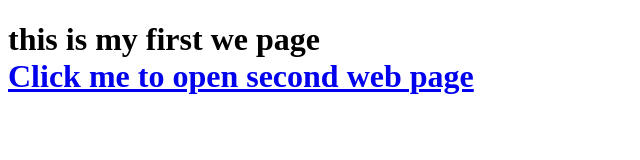
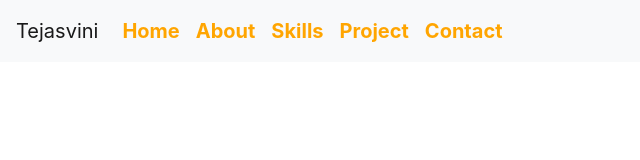
Before and after one commit to chavantejasvini/Portfolio_tej, a plain HTML site: page index.html in a window 1280 px wide. Shown: the whole page, without its empty margins (0-640 px from the left). Drawn offline with nearby package versions, Linux system fonts and the light colour scheme.

Commit message:
changes
changes

```diff
--- /dev/null
+++ b/index.css
@@ -0,0 +1,20 @@
+{
+	box-sizing: border-box;
+	margin: opx;
+	font-family: sans-serif;
+}
+
+.navmenu
+{
+	font-size: 20px;
+	color: orange;
+	font-weight: bolder;
+
+}
+.logo
+{
+	font-size: 25px;
+	font-family: Elephant;
+	font-variant: small-caps;
+	color: darkblue;
+}
--- a/index.html
+++ b/index.html
@@ -3,13 +3,55 @@
 <head>
 	<meta charset="utf-8">
 	<meta name="viewport" content="width=device-width, initial-scale=1">
+	<link rel="stylesheet" href="https://cdn.jsdelivr.net/npm/bootstrap@4.6.2/dist/css/bootstrap.min.css" integrity="sha384-xOolHFLEh07PJGoPkLv1IbcEPTNtaed2xpHsD9ESMhqIYd0nLMwNLD69Npy4HI+N" crossorigin="anonymous">
+	<script src="https://cdn.jsdelivr.net/npm/jquery@3.5.1/dist/jquery.slim.min.js" integrity="sha384-DfXdz2htPH0lsSSs5nCTpuj/zy4C+OGpamoFVy38MVBnE+IbbVYUew+OrCXaRkfj" crossorigin="anonymous"></script>
+	<script src="https://cdn.jsdelivr.net/npm/bootstrap@4.6.2/dist/js/bootstrap.bundle.min.js" integrity="sha384-Fy6S3B9q64WdZWQUiU+q4/2Lc9npb8tCaSX9FK7E8HnRr0Jz8D6OP9dO5Vg3Q9ct" crossorigin="anonymous"></script>
 	<title>portfolio</title>
+
+	<link rel="stylesheet" type="text/css" href="index.css">
+
+
+
+
+
 </head>
 <body>
-<h1>
-	this is my first we page
-	<a href="second.html">    <br>   Click me to open second web page</a>
-</h1>
+	<div class="mdiv">
+		<div class="navigation_bar">
+			<nav class="navbar navbar-expand-lg navbar-light bg-light">
+  <a class="navbar-brand" href="#">Tejasvini</a>
+  <button class="navbar-toggler" type="button" data-toggle="collapse" data-target="#navbarSupportedContent" aria-controls="navbarSupportedContent" aria-expanded="false" aria-label="Toggle navigation">
+    <span class="navbar-toggler-icon"></span>
+  </button>
+
+  <div class="collapse navbar-collapse" id="navbarSupportedContent">
+    <ul class="navbar-nav ml -auto">
+      <li class="nav-item active">
+        <a class="nav-link" href="#"><span class="navmenu">Home</span> <span class="sr-only">(current)</span></a>
+      </li>
+      <li class="nav-item">
+        <a class="nav-link" href="#"><span class="navmenu">About</span></a>
+      </li>
+            <li class="nav-item">
+        <a class="nav-link" href="#"><span class="navmenu">Skills</span></a>
+      </li>
+       <li class="nav-item">
+        <a class="nav-link" href="#"><span class="navmenu">Project</span></a>
+      </li>
+           <li class="nav-item">
+        <a class="nav-link" href="#"><span class="navmenu">Contact</span></a>
+      </li>
+
+
+
+    </ul>
+
+  </div>
+</nav>
+
+
+		</div>
+	</div>
 
 </body>
 </html>
```
